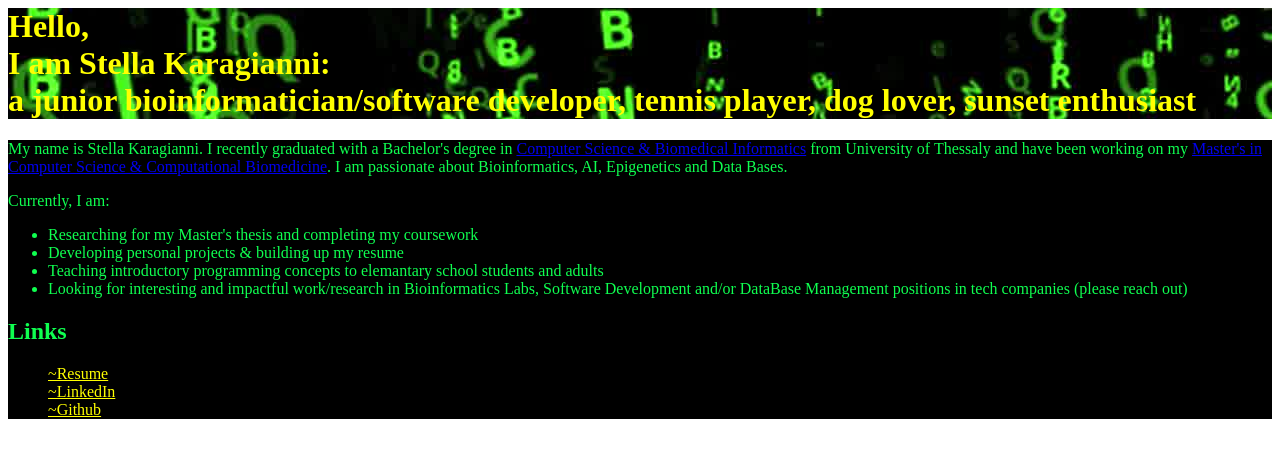
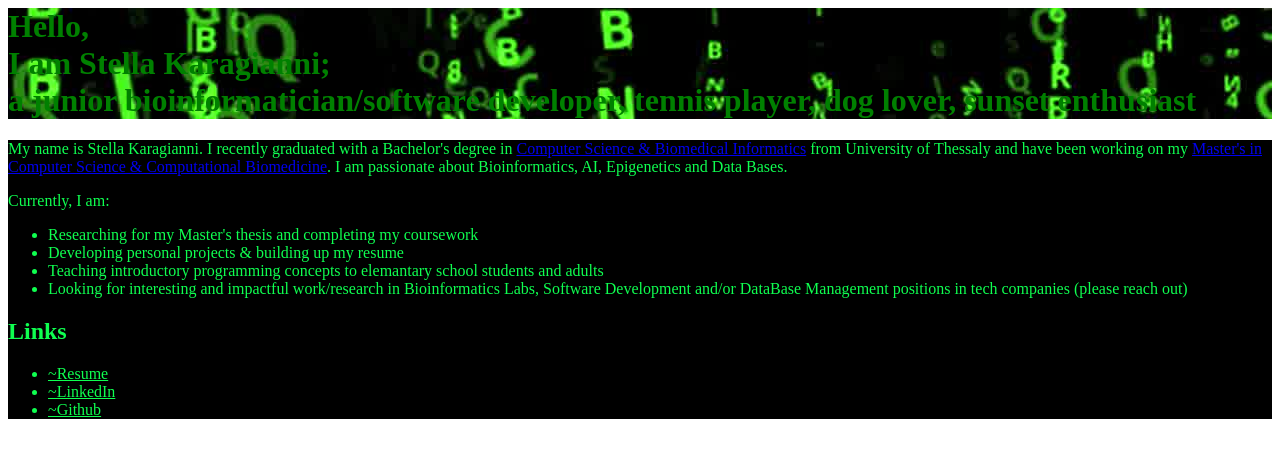
Before and after one commit to stellakaragianni/stellakaragianni.github.io, a plain HTML site: page index.html in a window 1280 px wide. Drawn offline with Linux system fonts and the light colour scheme.

Commit message:
Update index.html

```diff
--- a/index.html
+++ b/index.html
@@ -5,7 +5,7 @@
 			<div class="col-xl-12">
 				<div class="hero-full-wrapper">
 					<div class="text-content">
-						<h1 style="color:yellow;">Hello, </br> I am Stella Karagianni:</br>
+						<h1 style="color:green;">Hello, </br> I am Stella Karagianni;</br>
 							<span id="typed-strings">
 								<span> a junior bioinformatician/software developer, tennis player, dog lover, sunset enthusiast</span>
 							</span>
@@ -50,14 +50,14 @@
 			<div class="template-example">
 				<h2 class="template-title-example" style="color:0FFF50;">Links</h2>
 				<ul class="list-icons">
-					<li>
-							<a href="resume.html" target="_blank" style="color:yellow;">~Resume</a>
+					<li style="color:0FFF50;">
+							<a href="resume.html" target="_blank" style="color:0FFF50;">~Resume</a>
 					</li>
-					<li>
-							<a href="https://www.linkedin.com/in/stella-karagianni/" target="_blank" style="color:yellow;">~LinkedIn</a>
+					<li style="color:0FFF50;">
+							<a href="https://www.linkedin.com/in/stella-karagianni/" target="_blank" style="color:0FFF50;">~LinkedIn</a>
 					</li>
-					<li>
-							<a href="https://github.com/stellakaragianni" target="_blank" style="color:yellow;">~Github</a>
+					<li style="color:0FFF50;">
+							<a href="https://github.com/stellakaragianni" target="_blank" style="color:0FFF50;">~Github</a>
 					</li>
 				</ul>
 			</div>
```
